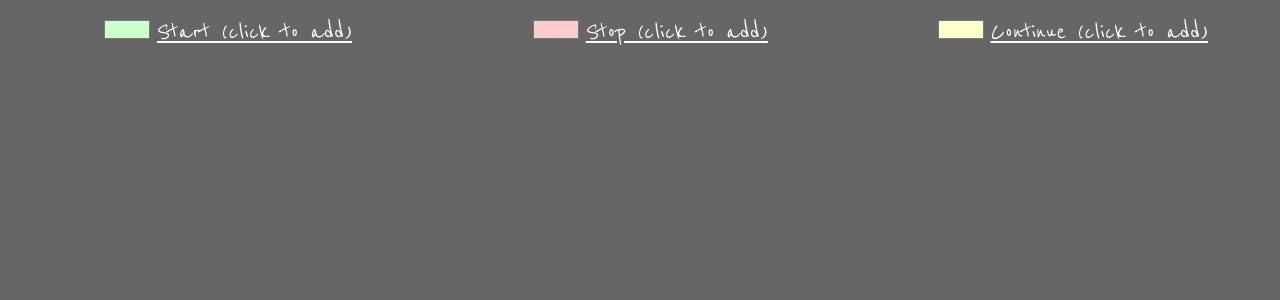
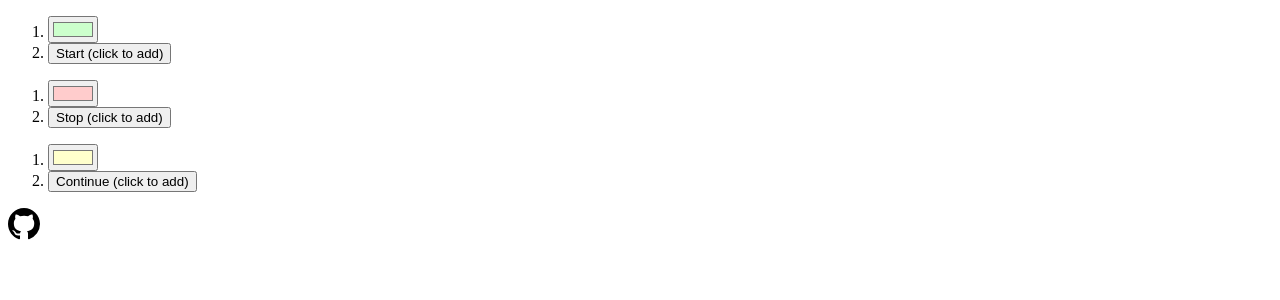
Before and after one commit to adrianwalker/start-stop-continue, a web app: page / in a window 1280 px wide. Shown: the top 300 px of the page. Run offline with its HTML, style and script files only (its server is not run), Linux system fonts and the light colour scheme; data that the repository does not hold is empty.

Commit message:
Minifying js and css, adding github link and code formatting

```diff
--- a/src/main/java/org/adrianwalker/startstopcontinue/model/ID.java
+++ b/src/main/java/org/adrianwalker/startstopcontinue/model/ID.java
@@ -2,6 +2,4 @@
 
 public final class ID extends Idable<ID> {
 
-
-
 }
--- a/src/main/resources/static/index.html
+++ b/src/main/resources/static/index.html
@@ -3,10 +3,11 @@
   <head>
     <meta charset="utf-8" />
     <title>STart SToP CoNTinue - ststpcnt.com</title>
+    <meta name="description" content="Start / Stop / Continue retrospective virtual post-it note board">
     <link  href="http://fonts.googleapis.com/css?family=Reenie+Beanie:regular" rel="stylesheet" type="text/css">
-    <link rel="stylesheet" type="text/css" href="startstopcontinue.css">
+    <link rel="stylesheet" type="text/css" href="startstopcontinue-min.css">
     <script src="https://ajax.googleapis.com/ajax/libs/jquery/3.4.1/jquery.min.js"></script>
-    <script src="startstopcontinue.js"></script>
+    <script src="startstopcontinue-min.js"></script>
     <script type="text/javascript">
       var boardId = "$boardId";
     </script>
@@ -48,5 +49,10 @@
       <ul id="continue-list">
       </ul>
     </div>
+    <a href="https://github.com/adrianwalker/start-stop-continue" target="_blank">
+      <svg height="32" width="32" viewBox="0 0 16 16" version="1.1"  aria-hidden="true">
+      <path fill-rule="evenodd" d="M8 0C3.58 0 0 3.58 0 8c0 3.54 2.29 6.53 5.47 7.59.4.07.55-.17.55-.38 0-.19-.01-.82-.01-1.49-2.01.37-2.53-.49-2.69-.94-.09-.23-.48-.94-.82-1.13-.28-.15-.68-.52-.01-.53.63-.01 1.08.58 1.23.82.72 1.21 1.87.87 2.33.66.07-.52.28-.87.51-1.07-1.78-.2-3.64-.89-3.64-3.95 0-.87.31-1.59.82-2.15-.08-.2-.36-1.02.08-2.12 0 0 .67-.21 2.2.82.64-.18 1.32-.27 2-.27.68 0 1.36.09 2 .27 1.53-1.04 2.2-.82 2.2-.82.44 1.1.16 1.92.08 2.12.51.56.82 1.27.82 2.15 0 3.07-1.87 3.75-3.65 3.95.29.25.54.73.54 1.48 0 1.07-.01 1.93-.01 2.2 0 .21.15.46.55.38A8.013 8.013 0 0016 8c0-4.42-3.58-8-8-8z"></path>
+      </svg>
+    </a>
   </body>
 </html>
--- a/src/main/resources/static/startstopcontinue.css
+++ b/src/main/resources/static/startstopcontinue.css
@@ -8,6 +8,14 @@
   margin-top: 1em;
   background:#666;
   color:#fff;
+}
+a {
+  position: fixed;
+  bottom: 1em;
+  right: 1em;
+}
+a svg {
+  color: black;
 }
 div {
   margin-top: 3em;
```
Also changed, not shown: pom.xml (+12 -0 lines), src/main/java/org/adrianwalker/startstopcontinue/rest/RestService.java (line endings or trailing spaces).
